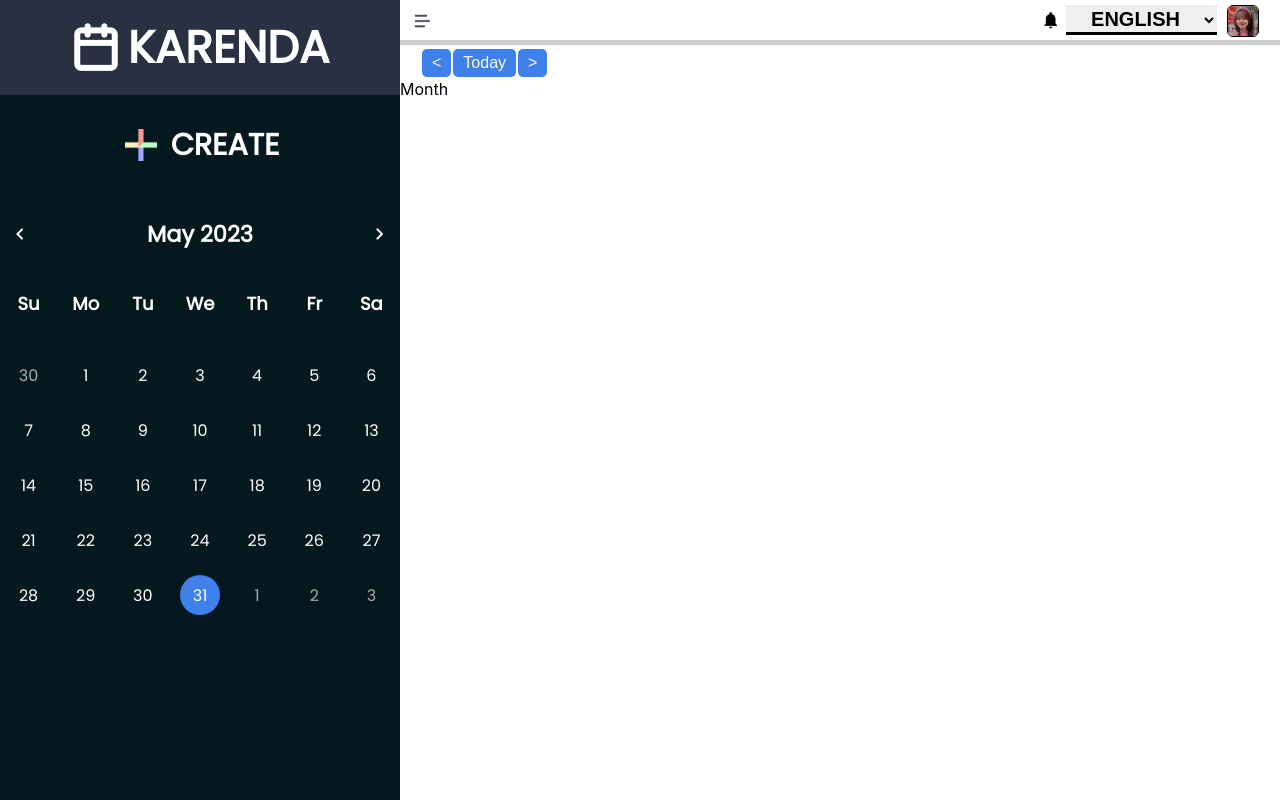
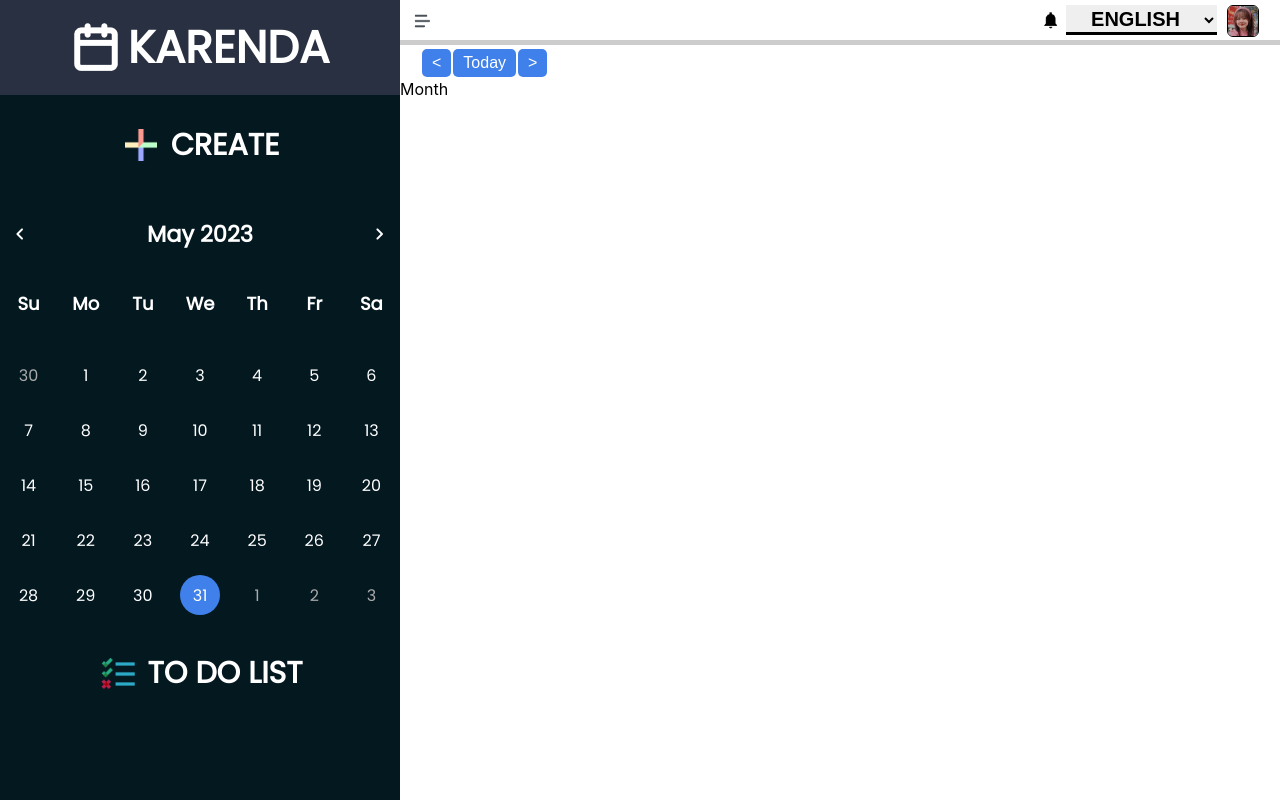
Before and after one commit to ThuKuRu/calendar, a React (Create React App) app: page / in a window 1280 px wide. Built offline with nearby package versions, Linux system fonts and the light colour scheme.

Commit message:
add todolist button

```diff
--- a/src/containers/Layout/SideBar/SideBar.jsx
+++ b/src/containers/Layout/SideBar/SideBar.jsx
@@ -1,8 +1,9 @@
 import React from "react";
-import { Sidebar, HeaderLogo, CreateIcon } from "./index.style";
+import { Sidebar, HeaderLogo, CreateIcon, TodolistIcon } from "./index.style";
 import Logo from "../../../img/calendar_logo.png";
 import CreateIconImg from "../../../img/create_icon.png";
 import MiniCalendar from "./MiniCalendar/MiniCalendar";
+import TodolistIconImg from "../../../img/todolist_icon.png";
 
 const SideBar = () => {
   return (
@@ -17,9 +18,11 @@ const SideBar = () => {
         <p className="createText">CREATE</p>
       </div>
       <div className="miniCalendar">
-        <MiniCalendar>
-
-        </MiniCalendar>
+        <MiniCalendar/>
+      </div>
+      <div className="todolistButton">
+        <TodolistIcon src={TodolistIconImg}/>
+        <p className="todolistText">TO DO LIST</p>
       </div>
     </Sidebar>
   );
--- a/src/containers/Layout/SideBar/index.style.js
+++ b/src/containers/Layout/SideBar/index.style.js
@@ -17,7 +17,7 @@ const Sidebar = styled.div`
     padding: 10px 0;
     height: 75px;
     background-color: #293042;
-    p{
+    p {
       margin-left: 10px;
       color: #ffffff;
       font-size: 45px;
@@ -42,6 +42,20 @@ const Sidebar = styled.div`
       cursor: pointer;
     }
   }
+  .todolistButton {
+    height: 100px;
+    display: flex;
+    justify-content: center;
+    align-items: center;
+    .todolistText {
+      color: #ffffff;
+      margin-left: 10px;
+      font-size: 30px;
+      font-family: Poppins;
+      font-weight: bold;
+      cursor: pointer;
+    }
+  }
 `;
 
 const HeaderLogo = styled.img`
@@ -55,4 +69,11 @@ const CreateIcon = styled.img`
   background-color: #293042;
 `;
 
-export { Sidebar, HeaderLogo, CreateIcon };
+const TodolistIcon = styled.img`
+  cursor: pointer;
+  width: 40px;
+  height: 40px;
+  background-color: #041820;
+`;
+
+export { Sidebar, HeaderLogo, CreateIcon, TodolistIcon };
```
Also changed, not shown: src/img/todolist_icon.png (added).
